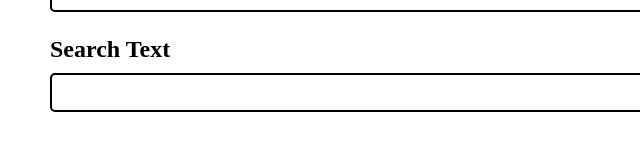
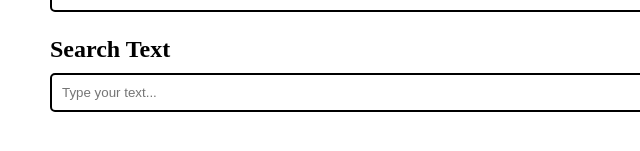
Before and after one commit to webservice96/js-string-project, a plain HTML site: page index.html in a window 1280 px wide. Shown: the part 249-400 px from the top of the page, 0-640 px from the left. Drawn offline with Linux system fonts and the light colour scheme.

Commit message:
String Project

```diff
--- a/index.html
+++ b/index.html
@@ -15,7 +15,7 @@
     <textarea id="chai" cols="30" rows="10"></textarea>
 
     <h2>Search Text</h2>
-    <input type="text" id="ratton">
+    <input type="text" id="ratton" placeholder="Type your text...">
 
     <h4 id="result"></h4>
 
```
